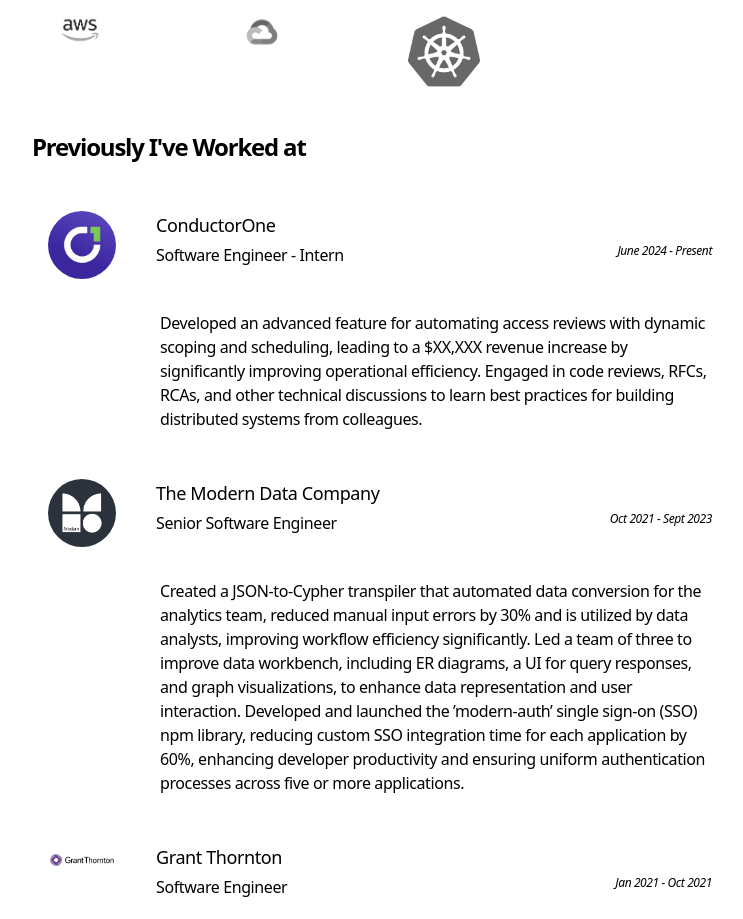
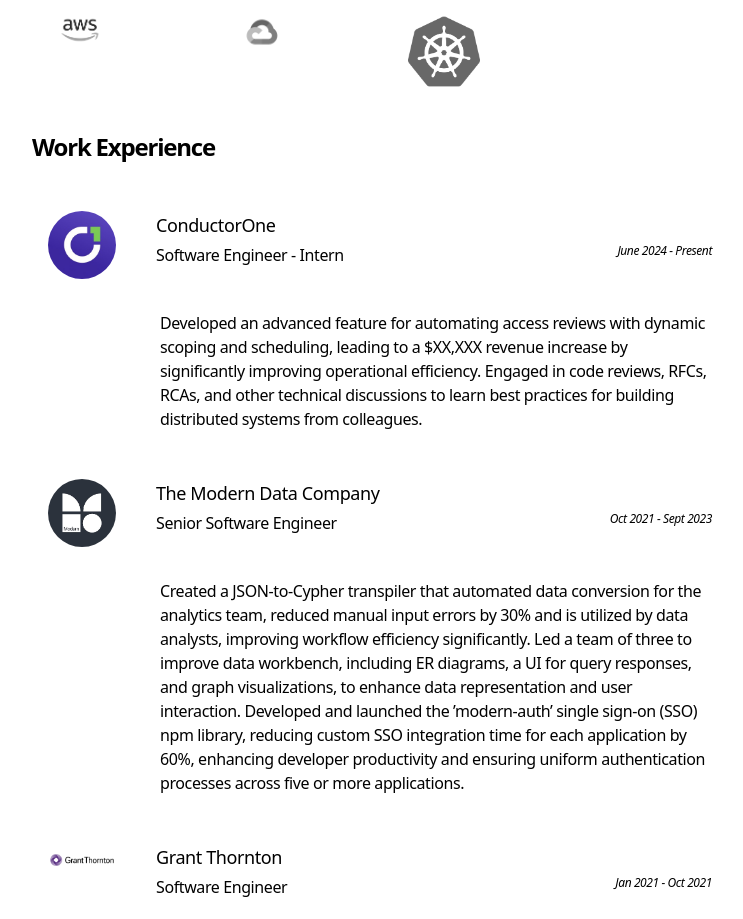
Before and after one commit to vipulgowda/vipulgowda.github.io, a React (Create React App) app: page / in a window 1280 px wide. Shown: the part 1480-2399 px from the top of the page, without its empty margins (264-1007 px from the left). Built offline with nearby package versions, Linux system fonts and the light colour scheme.

Commit message:
Updated experience

```diff
--- a/package.json
+++ b/package.json
@@ -1,6 +1,6 @@
 {
   "name": "portfolio",
-  "version": "0.2.6",
+  "version": "0.2.7",
   "private": true,
   "homepage": "https://vipulgowda.github.io",
   "dependencies": {
--- a/src/components/Experience.js
+++ b/src/components/Experience.js
@@ -4,7 +4,7 @@
   return (
     <div className="rows-2 sm:rows-3 gap-4 my-8">
       <h2 className="font-bold text-2xl mb-8 tracking-tighter">
-        Previously I've Worked at
+        Work Experience
       </h2>
       <Timeline/>
     </div>
```
